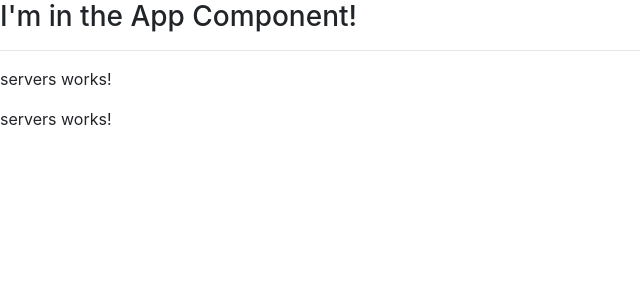
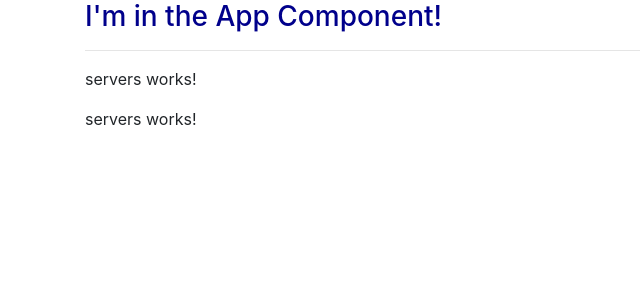
Before and after one commit to mallenswe/Angular-Learning, an Angular app in the folder my-first-app/: page / in a window 1280 px wide. Shown: the top 300 px of the page, without its empty margins (0-640 px from the left). Built offline with nearby package versions, Linux system fonts and the light colour scheme.

Commit message:
External Styles
Adding styles to the app.component.css style

```diff
--- a/my-first-app/src/app/app.component.css
+++ b/my-first-app/src/app/app.component.css
@@ -0,0 +1,3 @@
+h3 {
+    color: darkblue;
+}
--- a/my-first-app/src/app/app.component.html
+++ b/my-first-app/src/app/app.component.html
@@ -1,3 +1,9 @@
-<h3>I'm in the App Component!</h3>
-<hr>
-<app-servers></app-servers>
+<div class="container">
+  <div class="row">
+    <div class="col-12">
+      <h3>I'm in the App Component!</h3>
+      <hr>
+      <app-servers></app-servers>
+    </div>
+  </div>
+</div>
```
